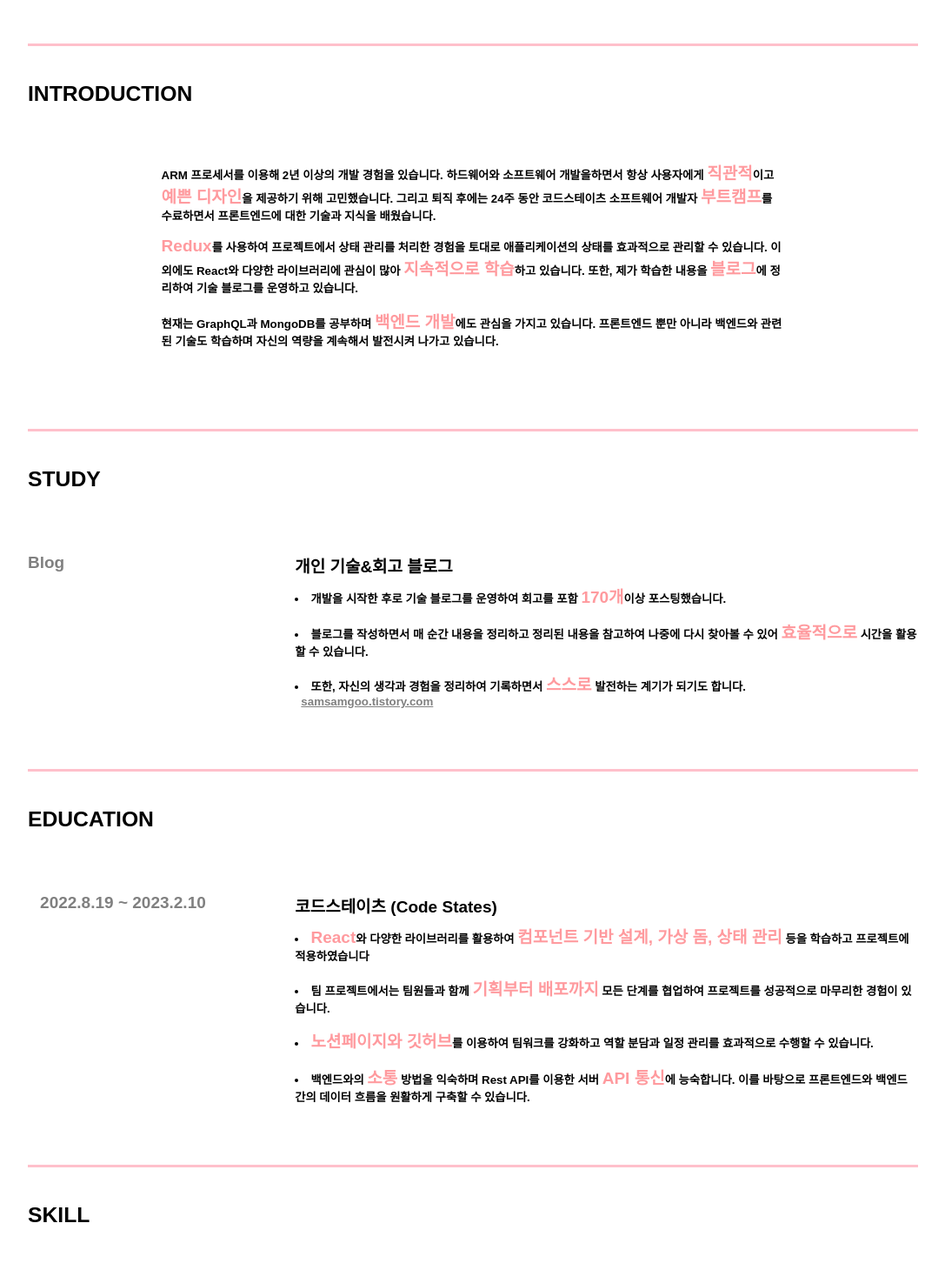
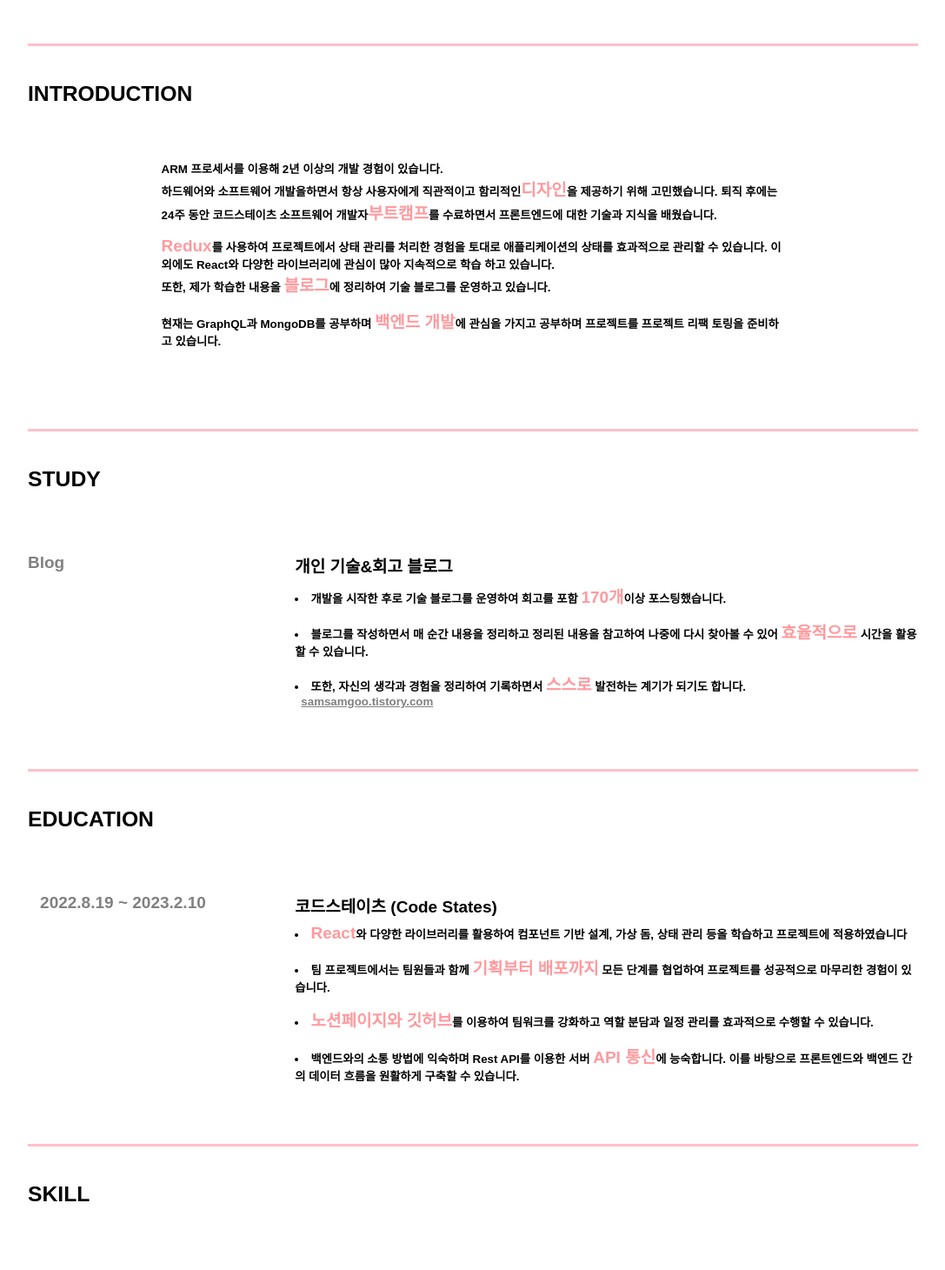
Before and after one commit to samsamgo/SamSamgo-s_resume, a React (Create React App) app in the folder resume/: page / in a window 1280 px wide. Shown: the part 324-1784 px from the top of the page at 87% size, without its empty margins (96-1183 px from the left). Built offline with nearby package versions, Linux system fonts and the light colour scheme; a web font is replaced by a local one.

Commit message:
Update App.js

```diff
--- a/resume/src/App.js
+++ b/resume/src/App.js
@@ -54,22 +54,23 @@ function App() {
         <hr />
         <titlediv>INTRODUCTION</titlediv>
         <contentdiv>
-          ARM 프로세서를 이용해 2년 이상의 개발 경험을 있습니다. 하드웨어와
-          소프트웨어 개발을하면서 항상 사용자에게 <stdiv>직관적</stdiv>이고{" "}
-          <stdiv>예쁜 디자인</stdiv>을 제공하기 위해 고민했습니다. 그리고 퇴직
-          후에는 24주 동안 코드스테이츠 소프트웨어 개발자{" "}
+          ARM 프로세서를 이용해 2년 이상의 개발 경험이 있습니다.
+          <br />
+          하드웨어와 소프트웨어 개발을하면서 항상 사용자에게 직관적이고 함리적인
+          <stdiv>디자인</stdiv>을 제공하기 위해 고민했습니다. 퇴직 후에는 24주
+          동안 코드스테이츠 소프트웨어 개발자
           <stdiv>부트캠프</stdiv>를 수료하면서 프론트엔드에 대한 기술과 지식을
           배웠습니다.
           <br /> <br />
           <stdiv>Redux</stdiv>를 사용하여 프로젝트에서 상태 관리를 처리한 경험을
           토대로 애플리케이션의 상태를 효과적으로 관리할 수 있습니다. 이외에도
-          React와 다양한 라이브러리에 관심이 많아 <stdiv>지속적으로 학습</stdiv>
-          하고 있습니다. 또한, 제가 학습한 내용을 <stdiv>블로그</stdiv>에
-          정리하여 기술 블로그를 운영하고 있습니다.
+          React와 다양한 라이브러리에 관심이 많아 지속적으로 학습 하고 있습니다.{" "}
+          <br /> 또한, 제가 학습한 내용을 <stdiv>블로그</stdiv>에 정리하여 기술
+          블로그를 운영하고 있습니다.
           <br /> <br />
-          현재는 GraphQL과 MongoDB를 공부하며 <stdiv>백엔드 개발</stdiv>에도
-          관심을 가지고 있습니다. 프론트엔드 뿐만 아니라 백엔드와 관련된 기술도
-          학습하며 자신의 역량을 계속해서 발전시켜 나가고 있습니다.
+          현재는 GraphQL과 MongoDB를 공부하며 <stdiv>백엔드 개발</stdiv>에
+          관심을 가지고 공부하며 프로젝트를 프로젝트 리팩 토링을 준비하고
+          있습니다.
         </contentdiv>
         <hr />
         <titlediv>STUDY</titlediv>
@@ -120,9 +121,9 @@ function App() {
             <ccontentdiv>
               <ul>
                 <li>
-                  <stdiv>React</stdiv>와 다양한 라이브러리를 활용하여{" "}
-                  <stdiv>컴포넌트 기반 설계, 가상 돔, 상태 관리</stdiv> 등을
-                  학습하고 프로젝트에 적용하였습니다
+                  <stdiv>React</stdiv>와 다양한 라이브러리를 활용하여 컴포넌트
+                  기반 설계, 가상 돔, 상태 관리 등을 학습하고 프로젝트에
+                  적용하였습니다
                 </li>
               </ul>
               <ul>
@@ -141,10 +142,10 @@ function App() {
               </ul>
               <ul>
                 <li>
-                  백엔드와의 <stdiv>소통</stdiv> 방법을 익숙하며 Rest API를
-                  이용한 서버 <stdiv>API 통신</stdiv>에 능숙합니다. 이를
-                  바탕으로 프론트엔드와 백엔드 간의 데이터 흐름을 원활하게
-                  구축할 수 있습니다.
+                  백엔드와의 소통 방법에 익숙하며 Rest API를 이용한 서버{" "}
+                  <stdiv>API 통신</stdiv>에 능숙합니다. 이를 바탕으로
+                  프론트엔드와 백엔드 간의 데이터 흐름을 원활하게 구축할 수
+                  있습니다.
                 </li>
               </ul>
             </ccontentdiv>
```
